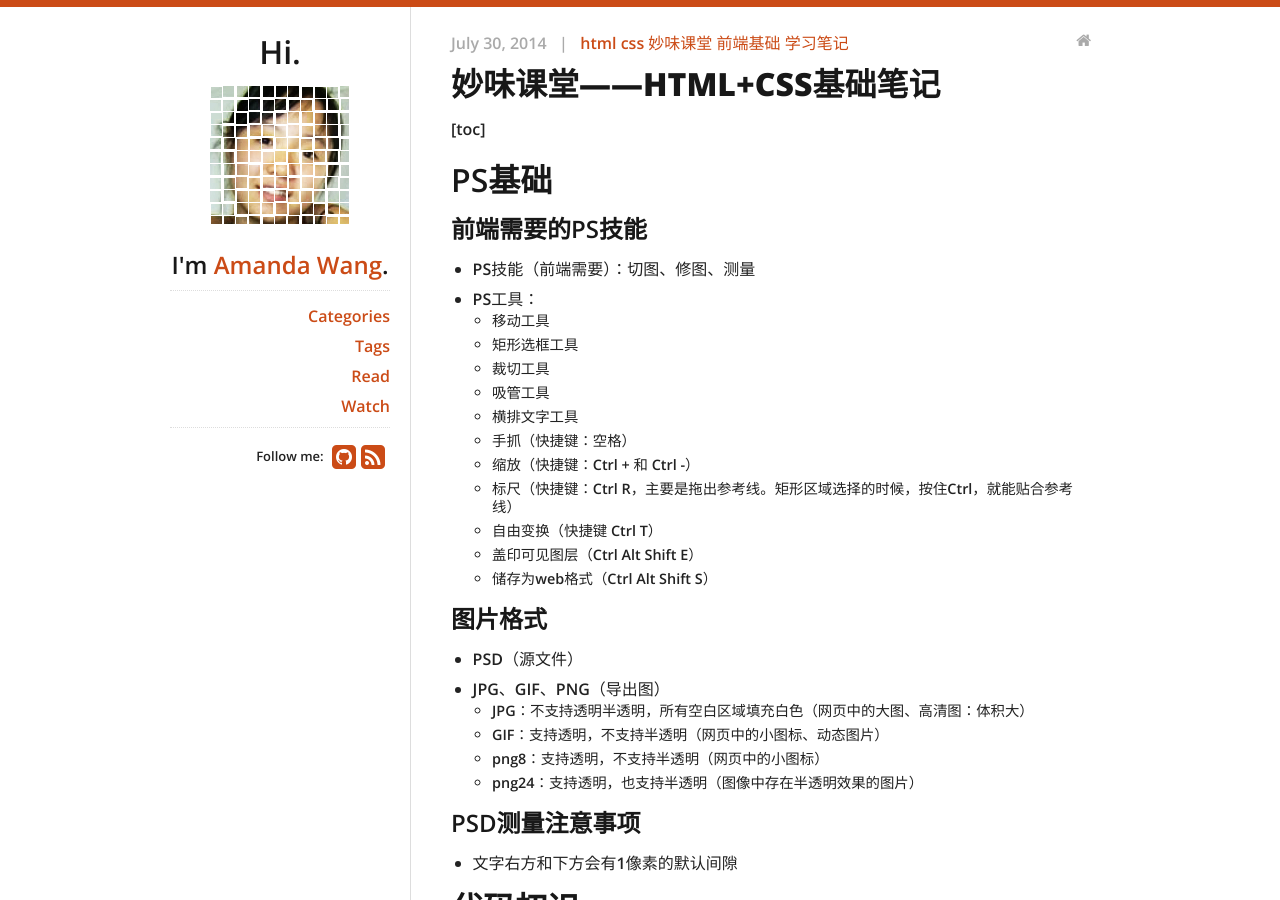
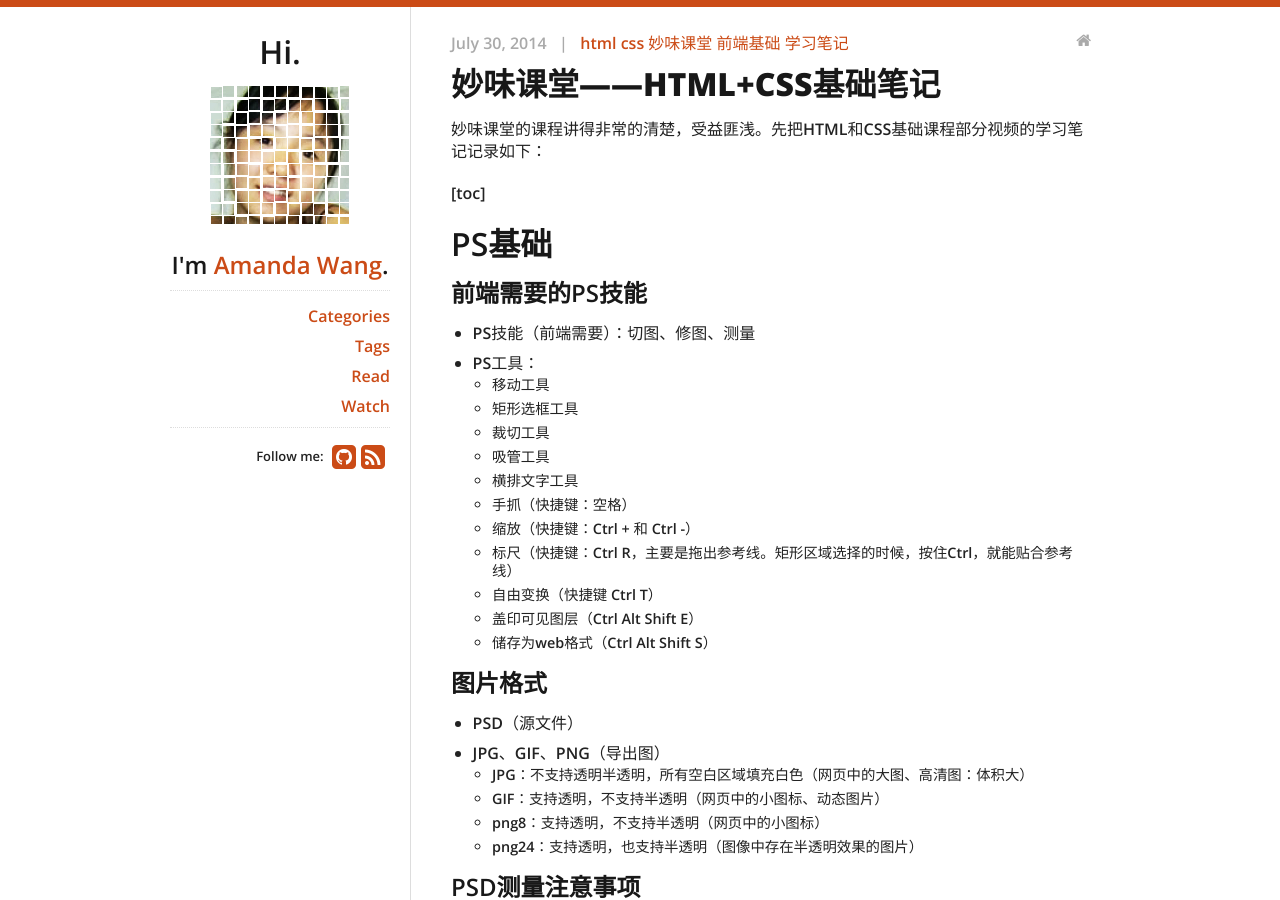
Before and after one commit to fantaghiro/fantaghiro.github.io, a Jekyll site: the page built from _posts/2014-07-30-HTML-CSS-Basics.markdown, in a window 1280 px wide and 900 px high. Built offline with Jekyll 4.4.1, drawn with Linux system fonts in a browser that asks for light colours; nearby versions of some CDN libraries; comment, search, counter and statistics services are not loaded.

Commit message:
Published with https://stackedit.io/

```diff
--- a/_posts/2014-07-30-HTML-CSS-Basics.markdown
+++ b/_posts/2014-07-30-HTML-CSS-Basics.markdown
@@ -9,6 +9,9 @@ tags:
 - 前端基础
 - 学习笔记
 ---
+
+妙味课堂的课程讲得非常的清楚，受益匪浅。先把HTML和CSS基础课程部分视频的学习笔记记录如下：
+<!--more-->
 
 [toc]
 
```
